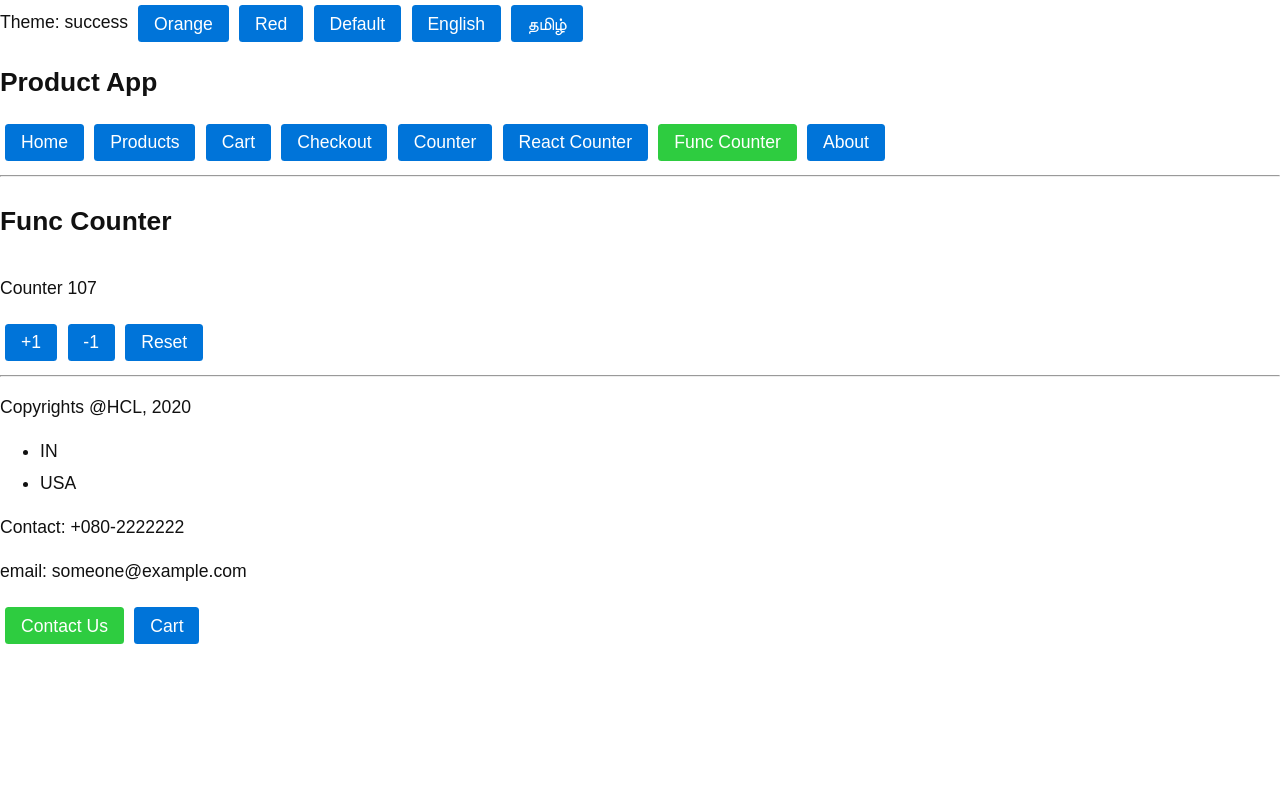
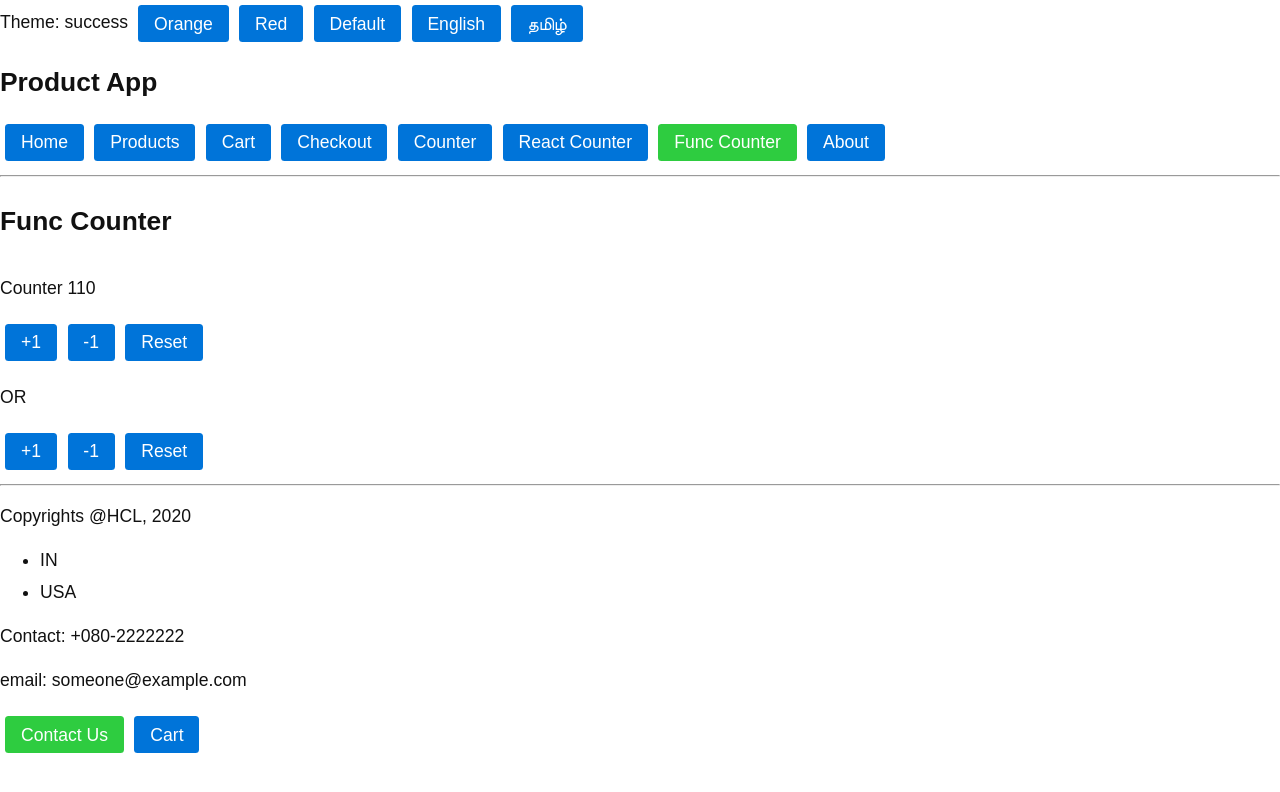
Before and after one commit to nodesense/hcl-react-2020, a React (Create React App) app: page /func-counter in a window 1280 px wide. Shown: the top 792 px of the page. Built offline with nearby package versions, Linux system fonts and the light colour scheme.

Commit message:
bind action creators

```diff
--- a/src/app/components/FuncCounter.js
+++ b/src/app/components/FuncCounter.js
@@ -12,9 +12,19 @@ function FuncCounter(props) {
         <div>
             <h2>Func Counter</h2>
             <p>Counter {counter}</p>
+
             <button onClick={ () =>  increment(1)}>+1</button>
             <button onClick={ () =>  decrement(1) }>-1</button>
             <button onClick={ () => reset() }>Reset</button>
+
+            <p>OR </p>
+
+
+    <button onClick={ () =>  props.dispatchers.increment(1)}>+1</button>
+    <button onClick={ () =>   props.dispatchers.decrement(1) }>-1</button>
+    <button onClick={ () =>  props.dispatchers.reset() }>Reset</button>
+
+
         </div>
     )
 }
--- a/src/app/containers/FuncCounterContainer.js
+++ b/src/app/containers/FuncCounterContainer.js
@@ -5,6 +5,7 @@
 
 // compose many parts into a container component
 import {connect} from 'react-redux';
+import {bindActionCreators} from 'redux';
 
 //actions.increment, actions.decrement, actions.reset
 import * as actions from '../state/actions';
@@ -38,6 +39,7 @@ export const mapStateToProps = (state) => {
 export const mapDispatchToProps = (dispatch, getState) => {
     return {
         // called by react component click events
+        /*
         increment: function(value) {
             console.log('invoking increment ')
             //actions.increment is action creators from actions.js
@@ -50,7 +52,17 @@ export const mapDispatchToProps = (dispatch, getState) => {
         reset: () => {
             console.log('invoking reset action ')
             dispatch(actions.reset());
-        }
+        }*/
+
+        // replace above with bindActionCreators
+        increment: bindActionCreators(actions.increment, dispatch),
+        decrement: bindActionCreators(actions.decrement, dispatch),
+        reset: bindActionCreators(actions.reset, dispatch),
+
+        // how to further reduce the code here
+        // wrap all the functions inside actions [increment, decrement, reset]
+        // dispatchers {increment, decrement, reset all binded to dispatch}
+        dispatchers: bindActionCreators(actions, dispatch)
     }
 }
 
--- a/src/app/store.js
+++ b/src/app/store.js
@@ -2,7 +2,8 @@
 
 import {createStore,
         combineReducers,
-        applyMiddleware} from 'redux';
+        applyMiddleware,
+        bindActionCreators } from 'redux';
 
 import { createLogger } from 'redux-logger'
 
@@ -82,5 +83,19 @@ console.log('STATE', store.getState());
 
 // create action using action creator - helpers
 
-store.dispatch(increment(2)); // easy
+let a = increment(2); // 107
+store.dispatch(a); // easy
+
+// bindActionCreators, bind the dispatch method and action creators
+// returns bound method, which can invoke dispatch automatically
+
+// create a wrapper function, which can accept parameter
+// pass to incrment function as arg
+// get the action as output from increment
+// dispatch to store
+const incrementDispatcher = bindActionCreators(increment, store.dispatch);
+
+// 110
+incrementDispatcher(3); //automatically dispatch increment action
+
 console.log('STATE', store.getState());
```
